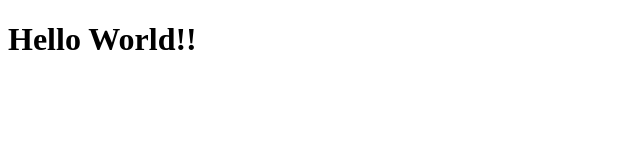
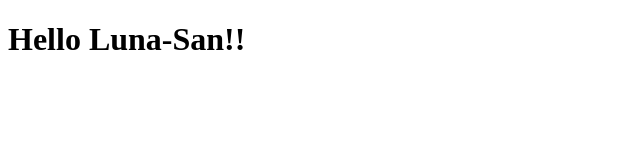
Before and after one commit to Brandaodbc/hello, a plain HTML site: page index.html in a window 1280 px wide. Shown: the whole page, without its empty margins (0-640 px from the left). Drawn offline with Linux system fonts and the light colour scheme.

Commit message:
alteracao de exibicao

```diff
--- a/index.html
+++ b/index.html
@@ -6,6 +6,6 @@
     <title>Hello World Title</title>
 </head>
 <body>
-    <h1>Hello World!!</h1>
+    <h1>Hello Luna-San!!</h1>
 </body>
 </html>
```
